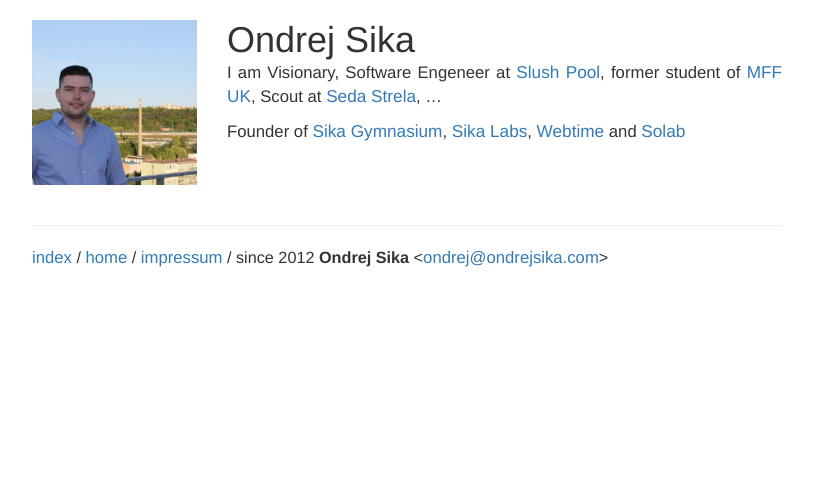
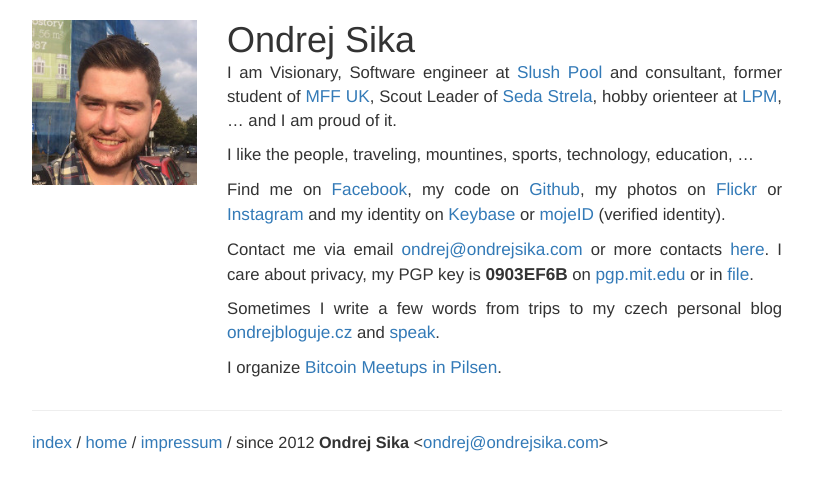
Before and after one commit to ondrejsika/ondrejsika.com, a Jekyll site: the page built from ondrej/index.md, in a window 1280 px wide. Shown: the top 491 px of the page, without its empty margins (233-1046 px from the left). Built offline with Jekyll 4.4.1, drawn with Linux system fonts in a browser that asks for light colours; comment, search, counter and statistics services are not loaded.

Commit message:
update /ondrej page

```diff
--- a/_layouts/with_photo.html
+++ b/_layouts/with_photo.html
@@ -5,7 +5,7 @@
 
 <div class="row" style="margin-top: 20px">
     <div class="col-md-3" style="margin-bottom: 20px;">
-        <img src="/ondrej/photo/ondrejsika1_200px.jpg" class="img-responsive">
+        <img src="/ondrej/photo/ondrejsika2_200px.jpg" class="img-responsive">
     </div>
     <div class="col-md-9">
         {{ content }}
--- a/ondrej/index.md
+++ b/ondrej/index.md
@@ -11,6 +11,14 @@
 
 # Ondrej Sika
 
-I am Visionary, Software Engeneer at [Slush Pool](https://slushpool.com), former student of [MFF UK](http://mff.cuni.cz), Scout at [Seda Strela](http://sedastrela.cz), ...
+I am Visionary, Software engineer at [Slush Pool](https://slushpool.com) and consultant, former student of [MFF UK](http://mff.cuni.cz), Scout Leader of [Seda Strela](http://sedastrela.cz), hobby orienteer at [LPM](http://lpm.zcu.cz), ... and I am proud of it.
 
-Founder of [Sika Gymnasium](https://sgy.cz), [Sika Labs](https://sikalabs.com), [Webtime](https://webtime.cz) and [Solab](https://solab.cz)
+I like the people, traveling, mountines, sports, technology, education, ...
+
+Find me on [Facebook](https://facebook.com/sikaondrej2), my code on [Github](https://www.github.com/ondrejsika), my photos on [Flickr](https://www.flickr.com/photos/ondrejsika/) or [Instagram](https://www.instagram.com/ondrejsika/) and my identity on [Keybase](https://www.keybase.io/ondrejsika) or [mojeID](https://ondrejsika.mojeid.cz/) (verified identity).
+
+Contact me via email <ondrej@ondrejsika.com> or more contacts [here](/contact.html). I care about privacy, my PGP key is __0903EF6B__ on [pgp.mit.edu](https://pgp.mit.edu/pks/lookup?op=vindex&search=0x775D8A020903EF6B) or in [file](ondrejsika_public.asc).
+
+Sometimes I write a few words from trips to my czech personal blog [ondrejbloguje.cz](https://ondrejbloguje.cz) and [speak](/talks).
+
+I organize [Bitcoin Meetups in Pilsen](http://bitcoinplzen.cz).
```
Also changed, not shown: ondrej/photo/ondrejsika2.jpg (added), ondrej/photo/ondrejsika2_200px.jpg (added).
